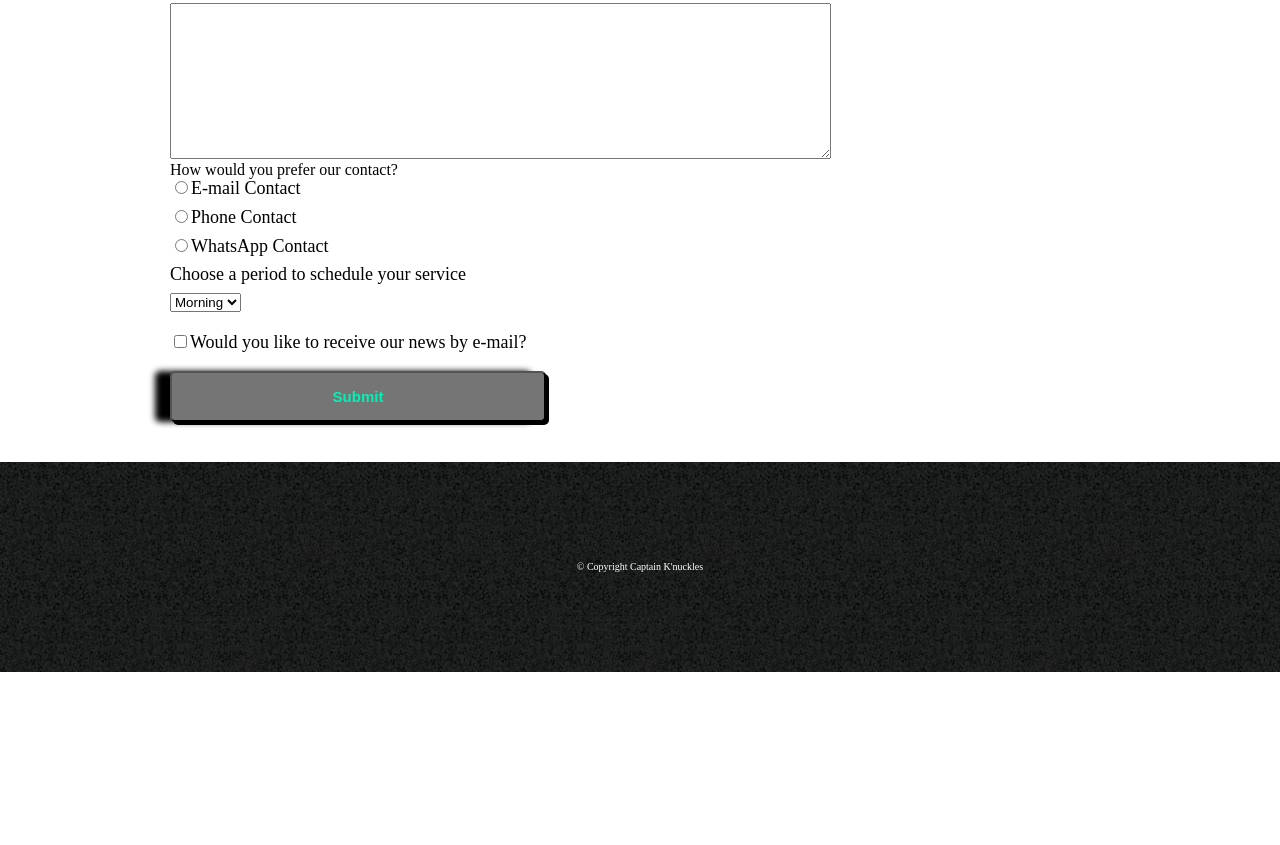
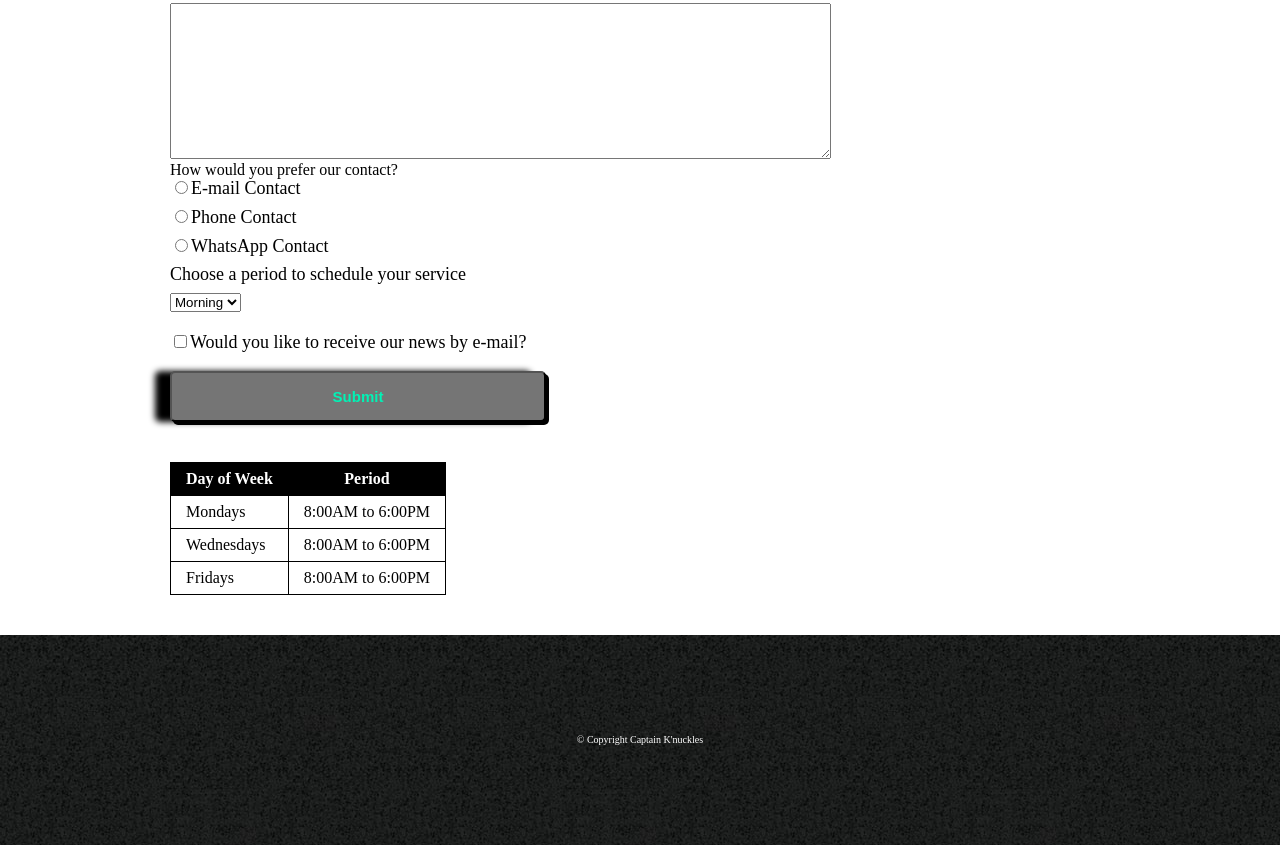
Before and after one commit to JoaoCioffi/WebFundamentals_JS, a plain HTML site: page Projects/Barbershop/main/contact.html in a window 1280 px wide. Shown: the part 614-1459 px from the top of the page. Before the commit the page ends 1286 px from the top, so only its background shows below. Drawn offline with Linux system fonts and the light colour scheme.

Commit message:
updated on 2022-07-29 10:02AM

```diff
--- a/Projects/Barbershop/content/CSS/styleProductsContact.css
+++ b/Projects/Barbershop/content/CSS/styleProductsContact.css
@@ -148,3 +148,18 @@ form label, form legend {
     background: #585858;
     transform: scale(1.05);
 }
+
+table {
+    margin: 20px 0 40px;
+}
+
+thead {
+    background: #000000;
+    color: white;
+    font-weight: bold;
+}
+
+td, th{
+    border: 1px solid #000000;
+    padding: 8px 15px;
+}
--- a/Projects/Barbershop/main/contact.html
+++ b/Projects/Barbershop/main/contact.html
@@ -1,7 +1,6 @@
 <!DOCTYPE html>
 
 <html lang="en-us"></html>
-
     <head>
         <meta charset="UTF-8">
         <title>Contact - Captain K'nuckles</title>
@@ -9,7 +8,6 @@
         <link rel="stylesheet" href="../content/CSS/reset.css">
         <link rel="stylesheet" href="../content/CSS/styleProductsContact.css">
     </head>
-
     <body>
 
         <header>
@@ -38,8 +36,6 @@
 
                 <label for="msgBox">Type a message</label>
                 <textarea cols="80" rows="10" id="msgBox"></textarea>
-
-
                 <fieldset>
                     <div>
                         <p>How would you prefer our contact?</p>
@@ -61,11 +57,32 @@
                 <label class="checkbox"><input type="checkbox">Would you like to receive our news by e-mail?</label>
                 <input type="submit" value="Submit" class="submit">
             </form>
+
+            <table>
+                <thead>
+                    <tr>
+                        <th>Day of Week</th>
+                        <th>Period</th>
+                    </tr>
+                </thead>
+                <tbody>
+                    <tr>
+                        <td>Mondays</td>
+                        <td>8:00AM to 6:00PM</td>
+                    </tr>
+                    <tr>
+                        <td>Wednesdays</td>
+                        <td>8:00AM to 6:00PM</td>
+                    </tr>
+                    <tr>
+                        <td>Fridays</td>
+                        <td>8:00AM to 6:00PM</td>
+                    </tr>
+                </tbody>
+            </table>
         </main>
-
          <footer id="contactFooter">
             <p class="copyright">&copy; Copyright Captain K'nuckles</p>
         </footer>
-
     </body>
 </html>
```
